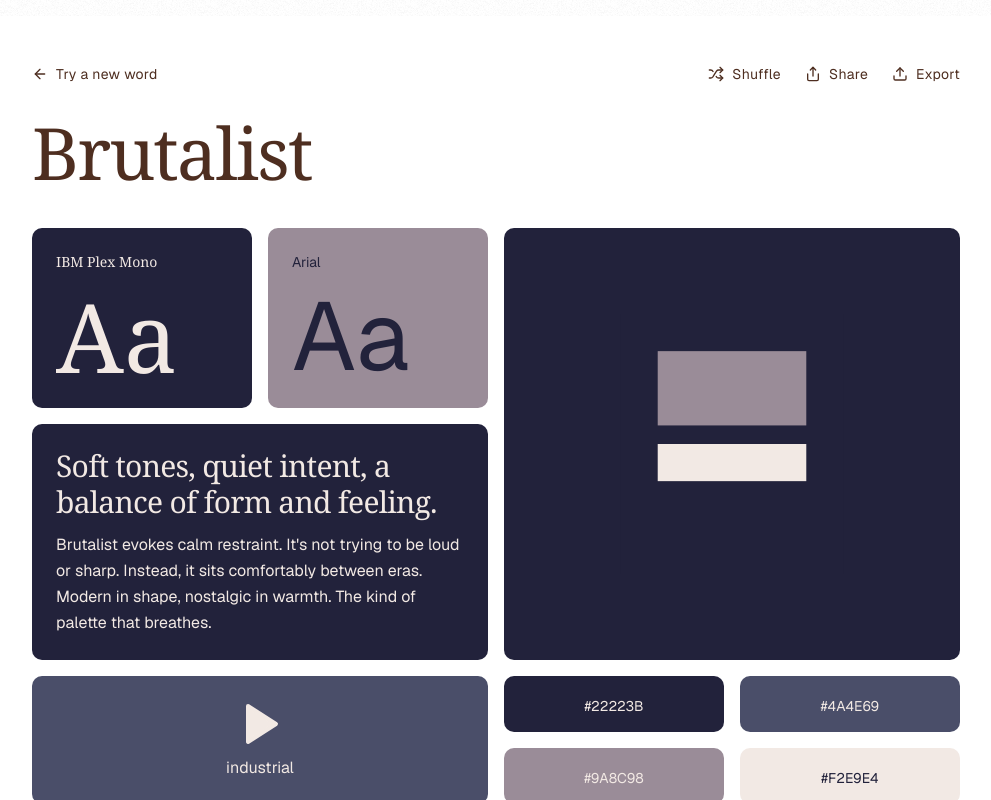
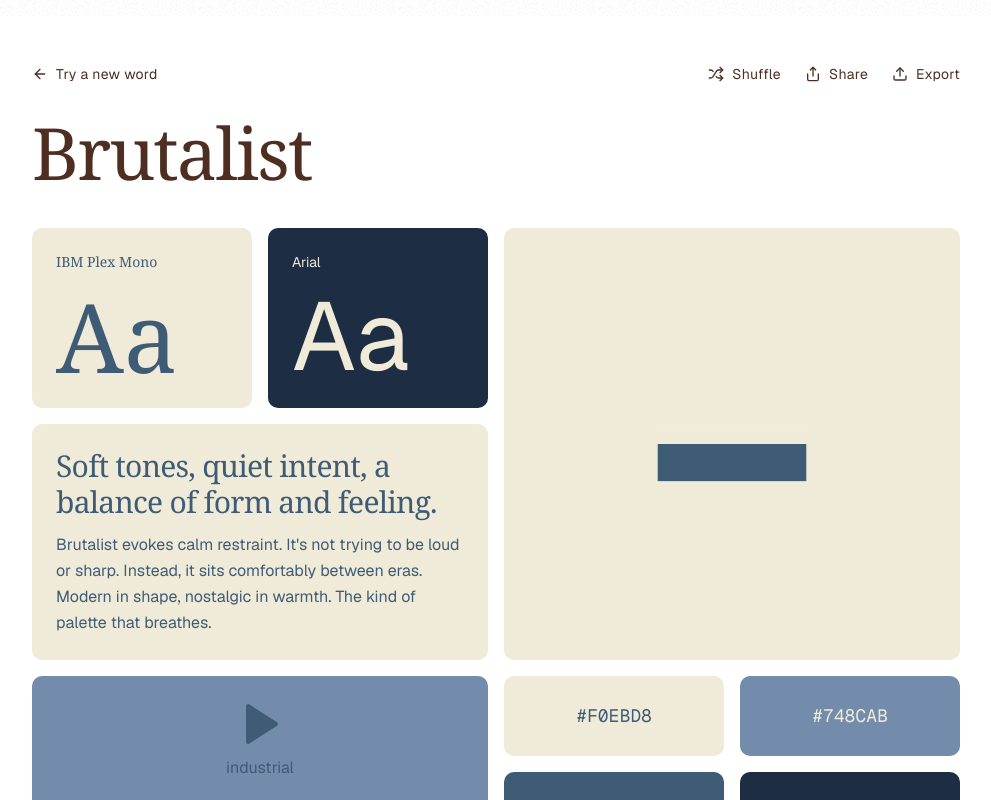
Before and after one commit to alantippins/moodboard-app, a Next.js app: page / in a window 1280 px wide. Both pictures are taken after a click on the button "Brutalist". Shown: the top 800 px of the page, without its empty margins (144-1135 px from the left). Built offline with nearby package versions, Linux system fonts and the light colour scheme.

Commit message:
Color theme for easier theming later

```diff
--- a/src/components/Moodboard.tsx
+++ b/src/components/Moodboard.tsx
@@ -111,27 +111,27 @@ export default function Moodboard({ mood, onBack }: MoodboardProps) {
       {/* Grid Layout matching the mockup */}
       <div className="grid grid-cols-12 gap-4">
         {/* Font Card 1 */}
-        <div className="col-span-3 rounded-lg" style={{ background: palette.colors[0] }}>
+        <div className="col-span-3 rounded-lg" style={{ background: palette.background }}>
           <div className="p-6 flex flex-col  transition-all duration-500 group">
-            <span className="text-sm mb-4 font-serif" style={{ color: palette.colors[3] }}>{palette.fontPrimary}</span>
-            <span className="text-8xl font-serif mt-auto group-hover:scale-105 transition-transform origin-bottom-left duration-700" style={{ color: palette.colors[3] }}>
+            <span className="text-sm mb-4 font-serif" style={{ color: palette.headingColor }}>{palette.fontPrimary}</span>
+            <span className="text-8xl font-serif mt-auto group-hover:scale-105 transition-transform origin-bottom-left duration-700" style={{ color: palette.headingColor }}>
               Aa
             </span>
           </div>
         </div>
 
         {/* Font Card 2 */}
-        <div className="col-span-3 rounded-lg" style={{ background: palette.colors[2] }}>
+        <div className="col-span-3 rounded-lg" style={{ background: palette.textColor }}>
           <div className="p-6 flex flex-col  transition-all duration-500 group">
-            <span className="text-sm mb-4" style={{ color: palette.colors[0] }}>{palette.fontSecondary}</span>
-            <span className="text-8xl font-sans mt-auto group-hover:scale-105 transition-transform origin-bottom-left duration-700" style={{ color: palette.colors[0] }}>
+            <span className="text-sm mb-4" style={{ color: palette.background }}>{palette.fontSecondary}</span>
+            <span className="text-8xl font-sans mt-auto group-hover:scale-105 transition-transform origin-bottom-left duration-700" style={{ color: palette.background }}>
               Aa
             </span>
           </div>
         </div>
 
         {/* Shape Card */}
-        <div className="col-span-6 row-span-2 rounded-lg" style={{ background: palette.colors[0] }}>
+        <div className="col-span-6 row-span-2 rounded-lg" style={{ background: palette.background }}>
           <div className="flex items-center justify-center h-full w-full min-h-[350px] transition-all duration-500">
             <span className="inline-block">
   <motion.div
@@ -149,12 +149,12 @@ export default function Moodboard({ mood, onBack }: MoodboardProps) {
         </div>
 
         {/* Description Card */}
-        <div className="col-span-6 rounded-lg" style={{ background: palette.colors[0] }}>
+        <div className="col-span-6 rounded-lg" style={{ background: palette.background }}>
           <div className="p-6  transition-all duration-500">
-            <h2 className="text-3xl font-serif mb-3 tracking-tight" style={{ color: palette.colors[3] }}>
+            <h2 className="text-3xl font-serif mb-3 tracking-tight" style={{ color: palette.headingColor }}>
               Soft tones, quiet intent, a balance of form and feeling.
             </h2>
-            <p className="leading-relaxed" style={{ color: palette.colors[3] }}>
+            <p className="leading-relaxed" style={{ color: palette.headingColor }}>
               {palette.name} evokes calm restraint. It&apos;s not trying to be loud or sharp. Instead, it sits comfortably between
               eras. Modern in shape, nostalgic in warmth. The kind of palette that breathes.
             </p>
@@ -162,17 +162,17 @@ export default function Moodboard({ mood, onBack }: MoodboardProps) {
         </div>
 
         {/* Audio Card */}
-        <div className="col-span-6 rounded-lg" style={{ background: palette.colors[1] }}>
+        <div className="col-span-6 rounded-lg" style={{ background: palette.accent }}>
           <div className="p-6 flex items-center justify-center  transition-all duration-500 group">
             <motion.button
   className="flex flex-col items-center transition-all duration-300 outline-none ring-0 focus:ring-0 focus-visible:ring-0 cursor-pointer"
-  style={{ color: palette.colors[3] }}
+  style={{ color: palette.headingColor }}
   whileHover={{ scale: 1.08 }}
   whileTap={{ scale: 0.96 }}
   aria-label={`Play ${palette.audio.replace(/[-_]/g, ' ').replace(/\.mp3$/, '')}`}
 >
 
-              <Play className="h-12 w-12 mb-2" fill={palette.colors[3]} />
+              <Play className="h-12 w-12 mb-2" fill={palette.headingColor} />
               <span>{palette.audio.replace(/[-_]/g, ' ').replace(/\.mp3$/, '')}</span>
             </motion.button>
           </div>
@@ -180,13 +180,14 @@ export default function Moodboard({ mood, onBack }: MoodboardProps) {
 
         {/* Color Swatches */}
         <div className="col-span-6 grid grid-cols-2 gap-4">
-          {palette.colors.map((color, i) => (
+          {palette.swatches.map((color: string, i: number) => (
             <div
               key={color}
-              className="rounded-lg p-4 flex items-end justify-center  transition-all duration-500 hover:scale-105"
-              style={{ background: color }}
+              className="rounded-lg h-20 flex items-center justify-center text-lg font-mono border border-transparent transition-all duration-300 select-text cursor-pointer"
+              style={{ background: color, color: i === 0 ? palette.headingColor : palette.background }}
+              aria-label={color}
             >
-              <span className="text-sm" style={{ color: i === 3 ? palette.colors[0] : palette.colors[3] }}>{color.toUpperCase()}</span>
+              {color.toUpperCase()}
             </div>
           ))}
         </div>
--- a/src/data/palettes.tsx
+++ b/src/data/palettes.tsx
@@ -2,7 +2,12 @@ import { DustyPeachIcon, BrutalistIcon, CelestialIcon } from "./svgIcons";
 
 export type Palette = {
   name: string;
-  colors: string[];
+  background: string;
+  backgroundAlt: string;
+  accent: string;
+  headingColor: string;
+  textColor: string;
+  swatches: string[];
   fontPrimary: string;
   fontSecondary: string;
   audio: string;
@@ -12,37 +17,52 @@ export type Palette = {
 export const palettes: Record<string, Palette> = {
   "dusty peach": {
     name: "Dusty Peach",
-    colors: ["#F3DED3", "#D8A48F", "#8D543D", "#4E2E20"],
+    background: "#F3DED3",
+    backgroundAlt: "#8D543D",
+    accent: "#D8A48F",
+    headingColor: "#4E2E20",
+    textColor: "#8D543D",
+    swatches: ["#F3DED3", "#D8A48F", "#8D543D", "#4E2E20"],
     fontPrimary: "Playfair Display",
     fontSecondary: "Inter",
     audio: "lofi-loop.mp3",
     svg: (props) => (
       <DustyPeachIcon
-        color1="#f3ded3"
-        color2="#8d543d"
-        color3="#d8a48f"
+        color1="#F3DED3"
+        color2="#8D543D"
+        color3="#D8A48F"
         {...props}
       />
-    )
+    ),
   },
   "brutalist": {
     name: "Brutalist",
-    colors: ["#22223b", "#4a4e69", "#9a8c98", "#f2e9e4"],
+    background: "#f0ebd8",
+    backgroundAlt: "#1d2d44",
+    accent: "#748cab",
+    headingColor: "#3e5c76",
+    textColor: "#1d2d44",
+    swatches: ["#f0ebd8", "#748cab", "#3e5c76", "#1d2d44"],
     fontPrimary: "IBM Plex Mono",
     fontSecondary: "Arial",
     audio: "industrial.mp3",
     svg: (props) => (
       <BrutalistIcon
-        color1="#22223b"
-        color2="#9a8c98"
-        color3="#f2e9e4"
+        color1="#f0ebd8"
+        color2="#f0ebd8"
+        color3="#3e5c76"
         {...props}
       />
-    )
+    ),
   },
   "celestial": {
     name: "Celestial",
-    colors: ["#d7c7ff", "#5f5086", "#eef4fd", "#717680"],
+    background: "#d7c7ff",
+    backgroundAlt: "#5f5086",
+    accent: "#5f5086",
+    headingColor: "#717680",
+    textColor: "#5f5086",
+    swatches: ["#d7c7ff", "#5f5086", "#eef4fd", "#717680"],
     fontPrimary: "Cormorant Garamond",
     fontSecondary: "Montserrat",
     audio: "ambient-space.mp3",
@@ -54,6 +74,6 @@ export const palettes: Record<string, Palette> = {
         color4="#717680"
         {...props}
       />
-    )
-  }
+    ),
+  },
 };
```
